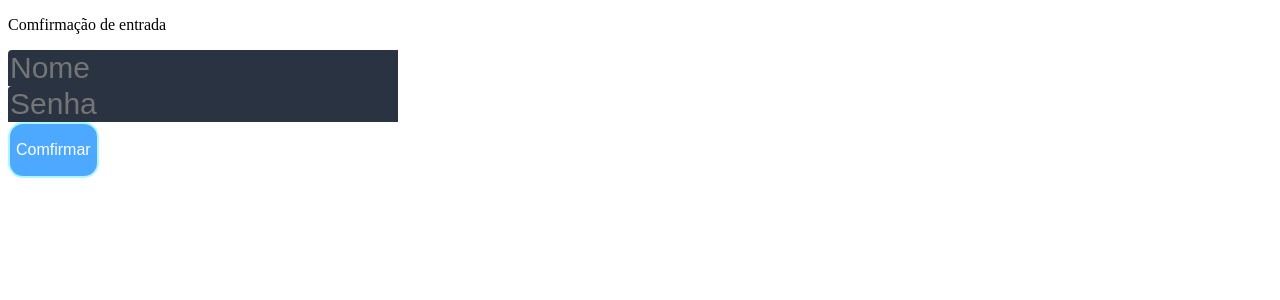
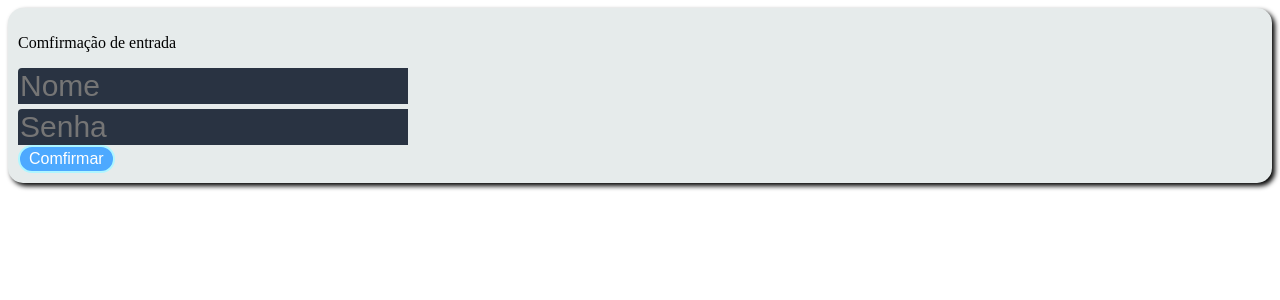
Before and after one commit to Bilango/Bilango.github.io, a SvelteKit app: page / in a window 1280 px wide. Shown: the top 300 px of the page. Built offline with nearby package versions, Linux system fonts and the light colour scheme.

Commit message:
daWSEFGWA4RG

```diff
--- a/src/routes/+page.svelte
+++ b/src/routes/+page.svelte
@@ -1,11 +1,12 @@
 <head>
     <title>Página de verificação..</title>
 </head>
-
-<p>Comfirmação de entrada</p>
-<input type="text" placeholder="Nome" id="nome">
-<input type="text" placeholder="Senha" id="senha">
-<button><p style="font-size:medium;">Comfirmar</p></button>
+<div class="caixa">
+    <p>Comfirmação de entrada</p>
+    <input type="text" placeholder="Nome" id="nome">
+    <input type="text" placeholder="Senha" id="senha">
+    <button><p style="font-size:medium; margin: 2px 3px 2px 3px;">Comfirmar</p></button>
+</div>
 
 
 <style>
@@ -15,6 +16,7 @@
         border:none;
         border-top-left-radius: 4px;
         display: grid;
+        margin-top:5px;
     }
     input:hover{
         color:white;
@@ -29,4 +31,11 @@
         color:white;
         display: grid;
     }
+
+    div.caixa{
+        background-color: rgb(230, 235, 235);
+        border-radius: 15px;
+        box-shadow: 3px 3px 5px;
+        padding: 10px;
+    }
 </style>
```
